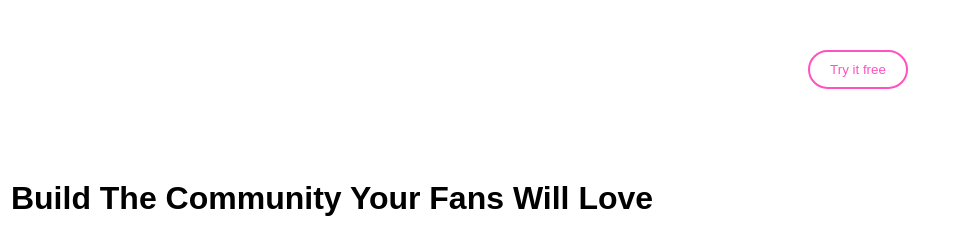
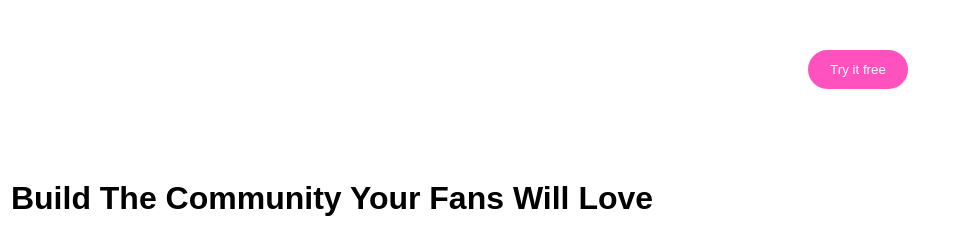
Before and after one commit to Mohamed-Massan/Frontend-Mentor-Huddle-landing-page-with-curved-sections, a plain HTML site: page index.html in a window 1280 px wide. In both pictures the pointer is over the input "Try it free". Shown: the top 236 px of the page, 308-1280 px from the left. Drawn offline with nearby package versions, Linux system fonts and the light colour scheme; a web font is replaced by a local one.

Commit message:
Update style.css

```diff
--- a/style.css
+++ b/style.css
@@ -41,6 +41,12 @@ nav input{
     padding: 10px;
 }
 
+
+nav input:hover {
+    background-color: hsl(322, 100%, 66%);
+    color: #fff;
+}
+
 .hero-container{
     text-align: center;
     margin-top:70px;
@@ -72,6 +78,10 @@ nav input{
     box-shadow: 0px 10px 25px rgba(0, 0, 0, 0.25);
     transition: 100ms;
 }
+.btn:hover{
+    background-color: hsl(322, 100%, 49%);
+}
+
 .btn:active{
     background-color: hsl(322, 59%, 54%);
 }
@@ -86,16 +96,20 @@ main{
 main img{
     width: 100%;
 }
+
 .score-container{
     display: flex;
     flex-direction: row;
 }
+
 .score-item {
     margin: auto 150px;
 }
+
 .score-item img{
     width: 30px;
 }
+
 .score-item h1{
     font-size: 50px;
     margin: -5px;
```
